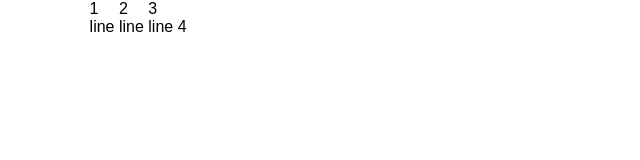
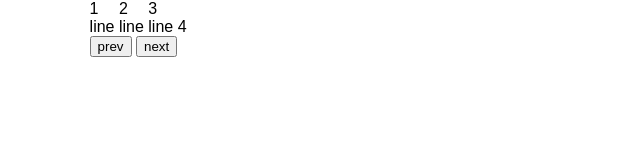
Before and after one commit to saifaliaxioned/Progress_steps, a plain HTML site: page index.html in a window 1280 px wide. Shown: the whole page, without its empty margins (0-640 px from the left). Drawn offline with Linux system fonts and the light colour scheme.

Commit message:
control button added

```diff
--- a/index.html
+++ b/index.html
@@ -58,6 +58,14 @@
               </div>
             </li>
           </ul>
+          <ul class="controls">
+            <li class="btn">
+              <button id="prev-btn">prev</button>
+            </li>
+            <li class="btn">
+              <button id="next-btn">next</button>
+            </li>
+          </ul>
         </div>
       </div>
       <!-- progress bar end -->
```
